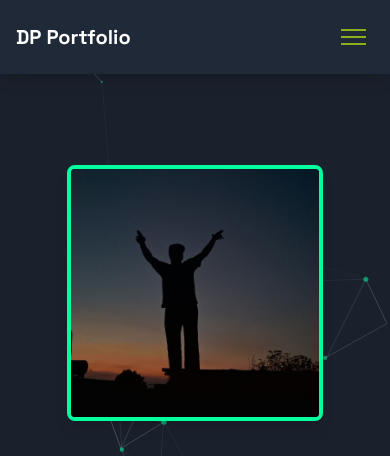
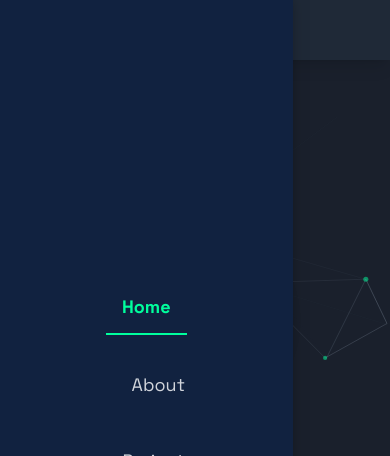
Before and after one commit to DEVVRAT-HUB/Portfolio-, a plain HTML site: page index.html in a window 390 px wide. Shown: the top 456 px of the page. Drawn offline with nearby package versions, Linux system fonts and the light colour scheme.

Commit message:
Refactor: Enhanced mobile navigation and hamburger animation on index page

```diff
--- a/index.html
+++ b/index.html
@@ -72,39 +72,90 @@
 
         /* Mobile menu specific styles (matching other pages) */
         .nav__links {
-            display: none; /* Hidden by default */
-        }
-        @media (min-width: 768px) { /* md breakpoint */
-            .nav__links {
-                display: flex; /* Flex on medium screens and up */
+            display: flex; /* Always flex for layout, but hidden off-screen */
+            flex-direction: column;
+            position: fixed; /* Fixed to cover content */
+            top: 0;
+            right: -100%; /* Start off-screen to the right */
+            width: 75%; /* Cover 75% of screen width */
+            max-width: 300px; /* Max width for larger screens */
+            height: 100vh; /* Full viewport height */
+            background-color: theme('colors.bg-secondary'); /* Dark background for menu */
+            padding: 2rem 1rem; /* Padding inside the menu */
+            box-shadow: -5px 0 15px rgba(0,0,0,0.5); /* Shadow for slide effect */
+            transition: right 0.3s ease-in-out; /* Smooth slide transition */
+            z-index: 99; /* Above main content, below loading spinner */
+            list-style: none; /* Remove default list bullets */
+            text-align: center; /* Center links */
+            justify-content: center; /* Vertically center links */
+            gap: 1.5rem; /* Space between links */
+
+            /* Hide on medium screens and up */
+            @media (min-width: 768px) {
+                position: static;
+                flex-direction: row;
+                height: auto;
+                width: auto;
+                background-color: transparent;
+                padding: 0;
+                box-shadow: none;
+                transition: none;
+                z-index: auto;
+                display: flex; /* Show as flex on medium and up */
+                gap: 1.5rem; /* Space between links */
             }
         }
         .nav__links.active {
+            right: 0; /* Slide into view */
+        }
+        .nav__links li {
+            margin: 0; /* Reset margin */
+        }
+        .nav__links a {
+            display: block;
+            padding: 0.75rem 1rem;
+            color: theme('colors.text-primary'); /* Default link color */
+            font-size: 1.125rem; /* Larger font size for mobile menu */
+            transition: color 0.3s ease-in-out;
+        }
+        .nav__links a:hover {
+            color: theme('colors.primary-accent');
+        }
+        .nav__links .text-primary-accent { /* Ensure active link color is visible */
+            color: theme('colors.primary-accent');
+        }
+
+        /* Hamburger Icon Animation */
+        .hamburger {
             display: flex;
-            flex-direction: column; /* Show as column when active */
-            position: absolute; /* Position over content */
-            top: 100%; /* Below nav bar */
-            left: 0;
+            flex-direction: column;
+            justify-content: space-around;
+            width: 30px;
+            height: 25px;
+            cursor: pointer;
+            z-index: 100; /* Ensure it's above the menu */
+            transition: all 0.3s ease-in-out;
+        }
+        .hamburger span {
+            display: block;
             width: 100%;
-            background-color: #1a202c; /* bg-secondary */
-            padding: 1rem 0;
-            box-shadow: 0 8px 16px rgba(0,0,0,0.3);
-            z-index: 50; /* Above main content */
+            height: 3px;
+            background-color: theme('colors.text-primary'); /* White lines */
+            border-radius: 3px;
+            transition: all 0.3s ease-in-out;
         }
-        .nav__links.active li {
-            text-align: center;
-            margin-bottom: 0.5rem;
+        .hamburger.active span:nth-child(1) {
+            transform: translateY(11px) rotate(45deg);
         }
-        .nav__links.active a {
-            display: block;
-            padding: 0.5rem 1rem;
+        .hamburger.active span:nth-child(2) {
+            opacity: 0;
         }
-        .hamburger {
-            display: block; /* Shown by default */
+        .hamburger.active span:nth-child(3) {
+            transform: translateY(-11px) rotate(-45deg);
         }
-        @media (min-width: 768px) { /* md breakpoint */
+        @media (min-width: 768px) { /* Hide hamburger on medium screens and up */
             .hamburger {
-                display: none; /* Hidden on medium screens and up */
+                display: none;
             }
         }
 
@@ -168,17 +219,16 @@
     <!-- Skip to main content link for accessibility -->
     <a href="#main-content" class="skip-link">Skip to main content</a>
 
-    <nav class="bg-gray-800 shadow-lg py-4 px-4 md:px-8" role="navigation" aria-label="Main Navigation">
+    <nav class="bg-gray-800 shadow-lg py-4 px-4 md:px-8 relative z-50" role="navigation" aria-label="Main Navigation">
         <div class="container mx-auto flex justify-between items-center">
             <div class="flex items-center space-x-4">
-                <!-- Back to Home link is not needed on the Home page itself -->
                 <a href="index.html" class="text-xl md:text-2xl font-bold text-white hover:text-primary-accent transition-colors duration-300">DP Portfolio</a>
             </div>
             <div class="md:hidden">
                 <button class="hamburger text-white focus:outline-none" aria-expanded="false" aria-controls="main-navigation-links" aria-label="Toggle navigation menu">
-                    <span class="block w-6 h-0.5 bg-white mb-1"></span>
-                    <span class="block w-6 h-0.5 bg-white mb-1"></span>
-                    <span class="block w-6 h-0.5 bg-white"></span>
+                    <span class="block w-6 h-0.5 bg-white mb-1 hamburger-line"></span>
+                    <span class="block w-6 h-0.5 bg-white mb-1 hamburger-line"></span>
+                    <span class="block w-6 h-0.5 bg-white hamburger-line"></span>
                 </button>
             </div>
             <ul id="main-navigation-links" class="nav__links space-x-6 text-lg" role="menu">
@@ -192,19 +242,25 @@
 
     <main id="main-content" class="relative z-10 flex items-center justify-center min-h-[calc(100vh-80px)] px-4 py-12 md:py-20">
         <section class="hero__content text-center max-w-4xl mx-auto fade-in">
-            <div class="profile-container mb-8 md:mb-12">
-                <div class="profile-photo flex-shrink-0 w-64 h-64 rounded-lg overflow-hidden border-4 border-primary-accent mx-auto shadow-lg mb-6
-                            transition-all duration-300 group hover:-translate-y-1 hover:shadow-2xl hover:shadow-primary-accent/30">
-                    <img src="assets/images/profile.jpg" onerror="this.onerror=null;this.src='https://placehold.co/256x256/1a202c/a0aec0?text=Profile';" alt="Devvrat Pundir" class="w-full h-full object-cover transition-transform duration-300 group-hover:scale-105">
+            <div class="relative w-64 h-64 md:w-80 md:h-80 mx-auto mb-6 flex items-center justify-center">
+                <!-- Circular Text Container - will be filled by JS -->
+                <div id="circular-text" class="absolute inset-0 flex items-center justify-center pointer-events-none z-20">
+                    <!-- Text characters will be dynamically inserted here -->
                 </div>
-                <div class="profile-info">
-                    <h1 class="hero__title text-4xl md:text-6xl font-bold text-white mb-4 leading-tight">Devvrat Pundir</h1>
-                    <p class="hero__subtitle text-xl md:text-2xl text-text-secondary mb-3">B.Tech Student at UPES Dehradun</p>
-                    <p class="hero__subtitle text-lg md:text-xl text-text-secondary mb-8" id="animated-tagline">
-                        <!-- Tagline will be animated here by JavaScript -->
-                    </p>
-                    <a href="pages/about.html" class="btn bg-primary-accent text-white py-3 px-6 rounded-md font-bold hover:bg-green-600 transition-colors duration-300 inline-block shadow-md hover:shadow-xl">Learn More</a>
+
+                <!-- Profile Photo (Inner Circle) -->
+                <div class="profile-photo relative w-48 h-48 md:w-64 md:h-64 rounded-full overflow-hidden border-4 border-primary-accent mx-auto shadow-lg
+                            transition-all duration-300 group hover:-translate-y-1 hover:shadow-2xl hover:shadow-primary-accent/30 z-10">
+                    <img src="assets/images/profile.jpg" onerror="this.onerror=null;this.src='https://placehold.co/256x256/1a202c/a0aec0?text=Profile';" alt="Devvrat Pundir" class="w-full h-full object-cover">
                 </div>
+            </div>
+            <div class="profile-info">
+                <h1 class="hero__title text-4xl md:text-6xl font-bold text-white mb-4 leading-tight">Devvrat Pundir</h1>
+                <p class="hero__subtitle text-xl md:text-2xl text-text-secondary mb-3">B.Tech Student at UPES Dehradun</p>
+                <p class="hero__subtitle text-lg md:text-xl text-text-secondary mb-8" id="animated-tagline">
+                    <!-- Tagline will be animated here by JavaScript -->
+                </p>
+                <a href="pages/about.html" class="btn bg-primary-accent text-white py-3 px-6 rounded-md font-bold hover:bg-green-600 transition-colors duration-300 inline-block shadow-md hover:shadow-xl">Learn More</a>
             </div>
         </section>
     </main>
```
